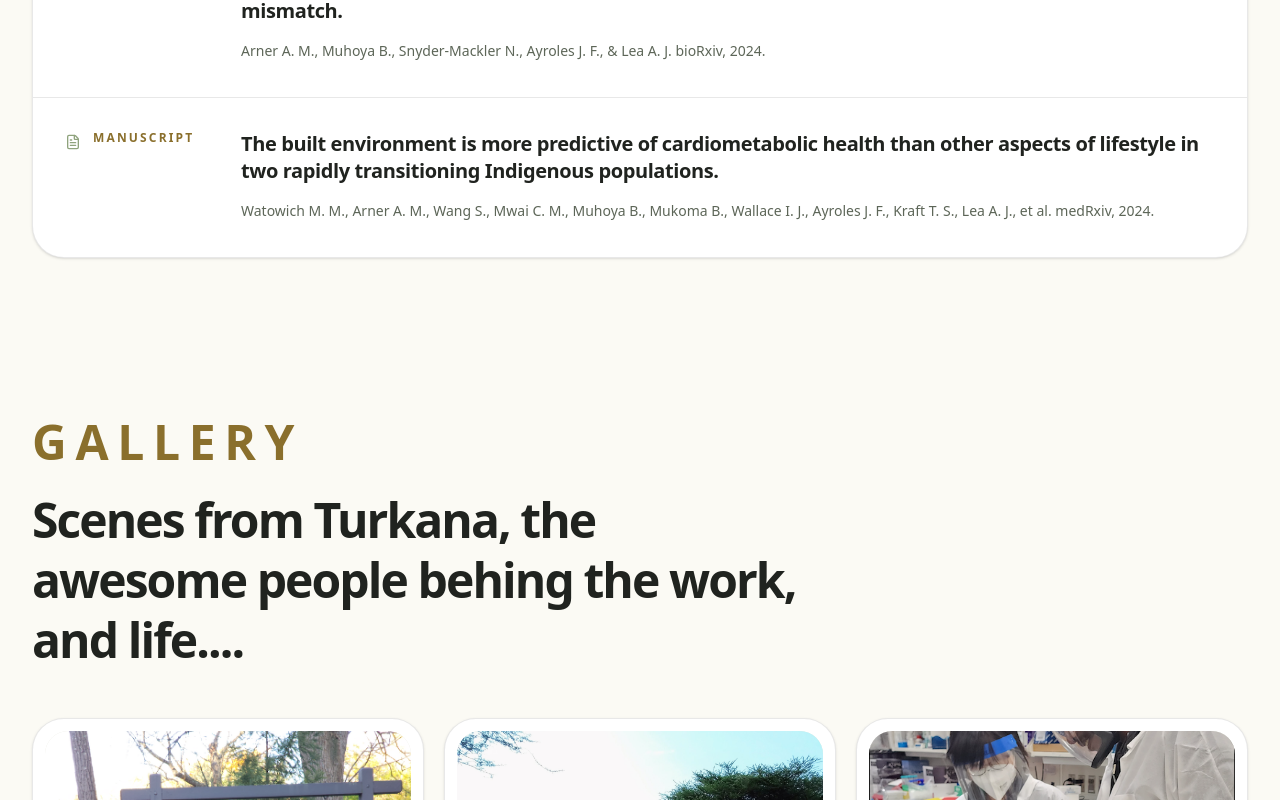
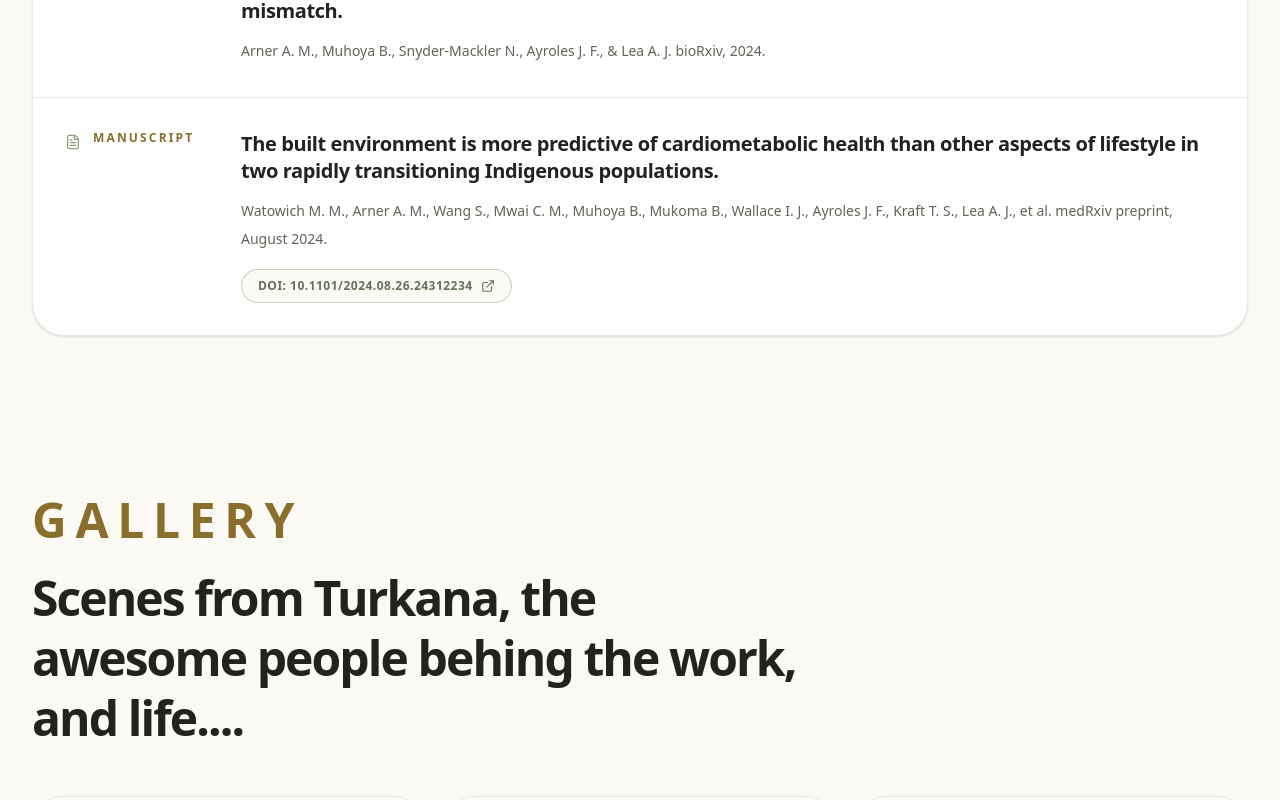
Before and after one commit to benjaminMuhoya/BenjaminMuhoya, a React (Vite) app: page / in a window 1280 px wide. Shown: the part 3860-4660 px from the top of the page. Built offline with nearby package versions, Linux system fonts and the light colour scheme.

Commit message:
Add built environment preprint details

```diff
--- a/src/App.jsx
+++ b/src/App.jsx
@@ -104,7 +104,9 @@ const publications = [
     title:
       "The built environment is more predictive of cardiometabolic health than other aspects of lifestyle in two rapidly transitioning Indigenous populations.",
     citation:
-      "Watowich M. M., Arner A. M., Wang S., Mwai C. M., Muhoya B., Mukoma B., Wallace I. J., Ayroles J. F., Kraft T. S., Lea A. J., et al. medRxiv, 2024.",
+      "Watowich M. M., Arner A. M., Wang S., Mwai C. M., Muhoya B., Mukoma B., Wallace I. J., Ayroles J. F., Kraft T. S., Lea A. J., et al. medRxiv preprint, August 2024.",
+    doi: "10.1101/2024.08.26.24312234",
+    href: "https://doi.org/10.1101/2024.08.26.24312234",
   },
 ];
 
@@ -449,6 +451,18 @@ export default function PersonalWebsite() {
                       {item.title}
                     </h3>
                     <p className="mt-3 text-sm leading-7 text-[#5d6658]">{item.citation}</p>
+                    {item.doi && (
+                      <a
+                        href={item.href}
+                        target="_blank"
+                        rel="noreferrer"
+                        className="mt-4 inline-flex items-center gap-2 rounded-full border border-[#9aaa88]/50 bg-[#fbfaf4] px-4 py-2 text-xs font-semibold tracking-[0.04em] text-[#637357] transition hover:border-[#8a6f2c] hover:bg-[#f8f2df] hover:text-[#8a6f2c]"
+                        aria-label={`Open DOI ${item.doi}`}
+                      >
+                        DOI: {item.doi}
+                        <ExternalLink className="h-3.5 w-3.5" />
+                      </a>
+                    )}
                   </div>
 
                 </article>
```
Also changed, not shown: 1 other file (tests, documents, lock files or other folders).
